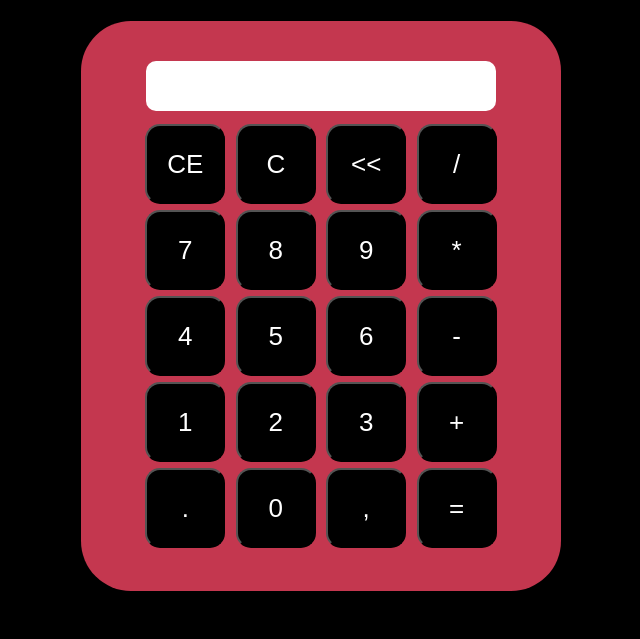
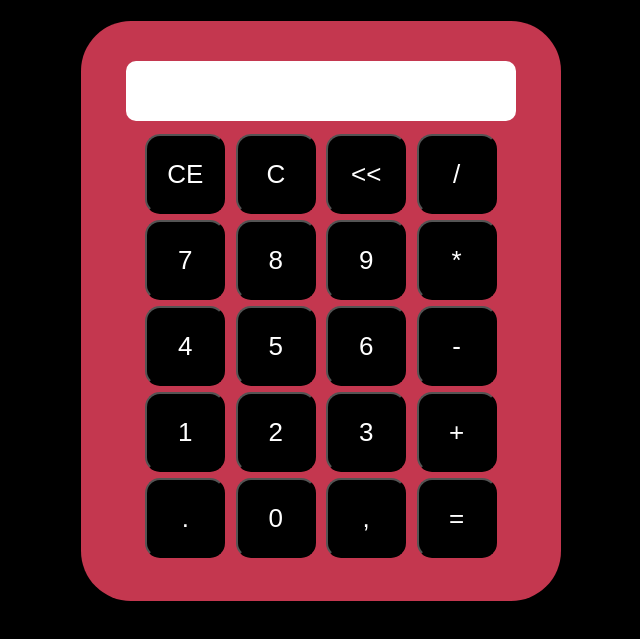
Before and after one commit to dayannealcantara/calculadoraSimples, a plain HTML site: page index.html in a window 1280 px wide. Shown: the part 119-758 px from the top of the page, without its empty margins (319-959 px from the left). Drawn offline with Linux system fonts and the light colour scheme; a web font is replaced by a local one.

Commit message:
estilização

```diff
--- a/style.css
+++ b/style.css
@@ -24,12 +24,15 @@ header h1 {
   border-radius: 50px;
 }
 .display {
+  text-align: right;
+  font-size: 20px;
   background-color: #fff;
   width: 350px;
   height: 50px;
   border-radius: 10px;
   margin: auto;
   margin-bottom: 10px;
+  padding: 5px 20px;
 }
 
 button {
```
